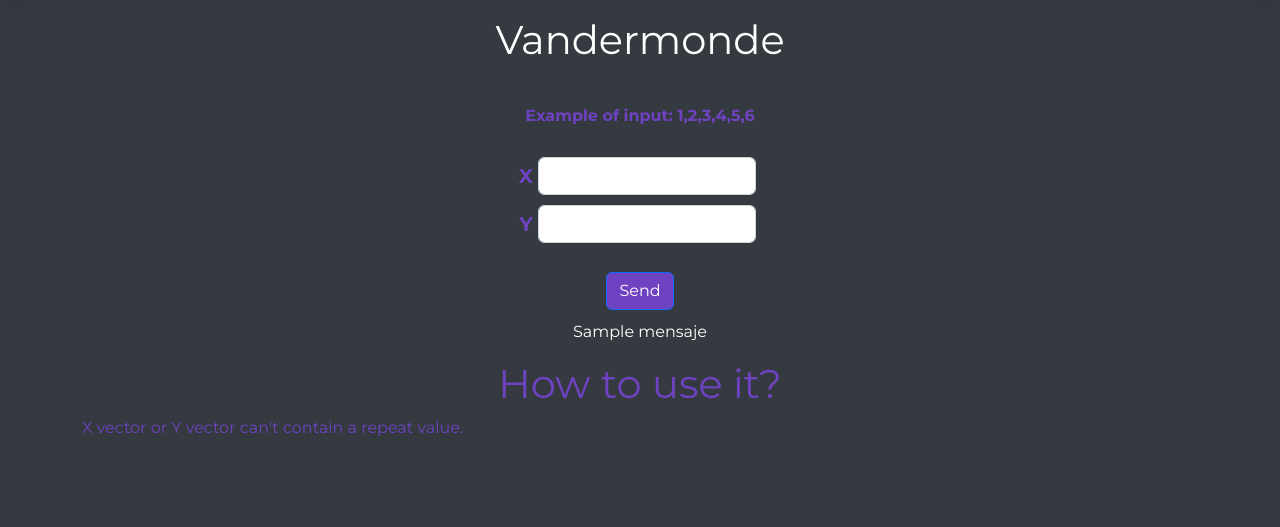
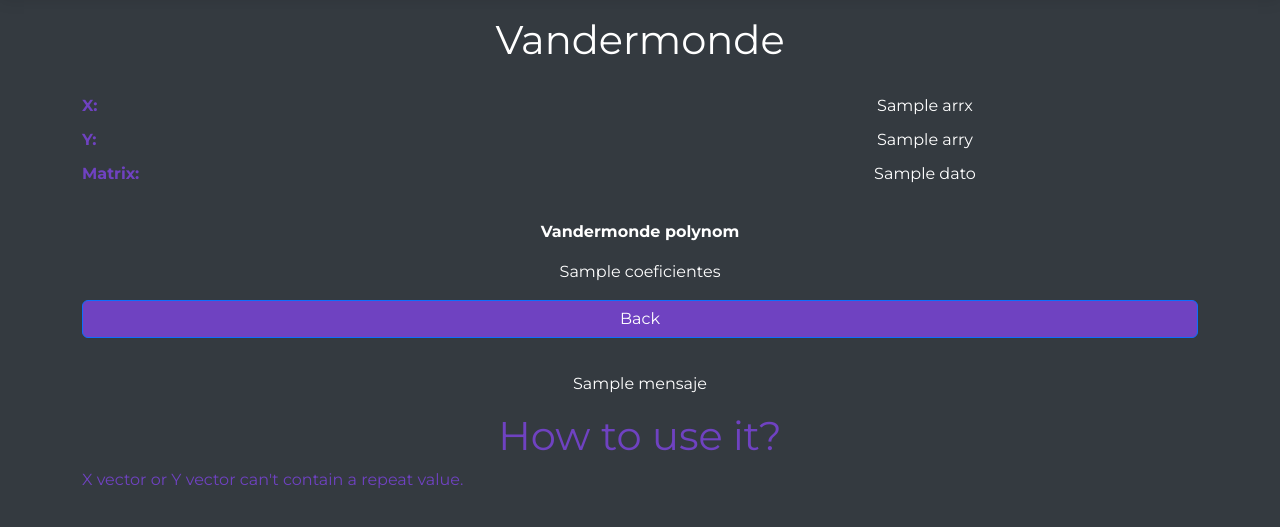
Before and after one commit to cczapatag/NumericalAnalysis, a Django app: template application/templates/vandermonde.html in a window 1280 px wide. Shown: the part 89-616 px from the top of the page. Run offline with Django 3.2, Linux system fonts and the light colour scheme; the template is opened without the code that fills it: most values are stand-ins (such as "Sample title", 1, 10 or a date in 2020); some libraries are stand-ins or nearby versions.

Commit message:
'updates'

```diff
--- a/application/Gauss.py
+++ b/application/Gauss.py
@@ -44,4 +44,4 @@ class Seidel():
             tableListData.append(tempMapIterData.copy())
             tempMapIterData.clear()
 
-        return tableListData, f'It converge at the point = {str(xn)}'
+        return tableListData, f'It converges at point = {str(xn)}'
--- a/application/Jacobi.py
+++ b/application/Jacobi.py
@@ -44,4 +44,4 @@ class Jacobi():
             tempMapIterData['E'] = '{:.1e}'.format(error).replace('error-0', 'error-')
             tableListData.append(tempMapIterData.copy())
             tempMapIterData.clear()
-        return tableListData, f'It converge at the point = {str(xn)}'
+        return tableListData, f'It converges at point = {str(xn)}'
--- a/application/sor.py
+++ b/application/sor.py
@@ -30,4 +30,4 @@ class SOR():
             tempMapIterData.clear()
 
 
-        return tableListData, f'It converges at the point = {str(phi)}'
+        return tableListData, f'It converges at point = {str(phi)}'
--- a/application/templates/fixed-point.html
+++ b/application/templates/fixed-point.html
@@ -61,7 +61,7 @@
                                 </div>
                             </div>
                             <div style="padding-top: 0px;margin-top: 10px;margin-bottom: 10px;">
-                                <div class="row">~
+                                <div class="row">
                                     <div class="col-md-6 text-start"><strong>Max iterations (Max 100):</strong></div>
                                     <div class="col-md-6 text-center" style="color: #fff">{{datos.iter}}</strong></div>
                                 </div>
--- a/application/templates/newton-raphson.html
+++ b/application/templates/newton-raphson.html
@@ -30,7 +30,7 @@
     </nav>
     <main data-bs-toggle="tooltip" data-bss-tooltip="" class="page landing-page" style="color: var(--bs-purple);background: var(--bs-gray-dark);padding-top: 0px;">
         <div class="container">
-            <h1 class="text-center text-white" style="margin-bottom: 30px;margin-top: 16px;">Newton-Raphson</h1>
+            <h1 class="text-center text-white" style="margin-bottom: 30px;margin-top: 16px;">Newton Raphson</h1>
             <div style="display: block;">
                 <div class="row d-flex float-none flex-row">
                     <div class="col-lg-5" style="padding-bottom: 0px;margin: 0px;margin-bottom: 10px;">
--- a/application/templates/vandermonde.html
+++ b/application/templates/vandermonde.html
@@ -35,7 +35,50 @@
             <div class="d-inline" style="display: inline-flex;">
                 <div class="row d-block flex-row" style="position: relative;">
                     <div class="col-lg-12 text-center" style="padding-bottom: 0px;margin: 0px;margin-bottom: 10px;">
+
+                        {% if datos %}
+                            <div style="padding-top: 0px;margin-top: 10px;margin-bottom: 10px;">
+                                <div class="row">
+                                    <div class="col-md-6 text-start"><strong>X:</strong></div>
+                                    <div class="col-md-6 text-center" style="color: #fff">{{datos.arrx}}</div>
+                                </div>
+                            </div>
+                            <div style="padding-top: 0px;margin-top: 10px;margin-bottom: 10px;">
+                                <div class="row">
+                                    <div class="col-md-6 text-start"><strong>Y:</strong></div>
+                                    <div class="col-md-6 text-center" style="color: #fff">{{datos.arry}}</div>
+                                </div>
+                            </div>
+                            <div style="padding-top: 0px;margin-top: 10px;margin-bottom: 10px;">
+                                <div class="row">
+                                    <div class="col-md-6 text-start"><strong>Matrix:</strong></div>
+                                    <div class="col-md-6 text-center" style="color: #fff">
+
+                                        {% for dato in resultado.resultados%}
+
+                                            {{dato}}
+                                            <br>
+
+                                        {% endfor %}
+
+                                    </div>
+                                </div>
+                            </div>
+
+                            <br>
+
+                            <p class="text-start text-sm-center" style="color: #fff"><strong>Vandermonde polynom</strong></p>
+
+                            <p class="text-start text-sm-center" style="color: #fff">{{resultado.coeficientes}}</p>
+
+                            <a class="btn btn-primary d-block w-100" role="button" style="margin-top: 16px; background: var(--bs-purple);" href="../vandermonde">Back</a>
+
+                        {% else %}
+
                             <form class="d-inline-block" method="post" style="display: inline-block;position: static;">
+
+                                {% csrf_token %}
+
                                 <div class="d-block" style="position: relative;display: grid;">
                                     <div class="text-center align-items-center" style="padding-top: 10px;margin-bottom: 0px;">
                                         <p style="margin-bottom: 0px;padding-top: 0px;"><strong>Example of input: 1,2,3,4,5,6</strong></p>
@@ -44,31 +87,34 @@
                                         <div class="row text-center" style="display: inline;position: static;">
                                             <div class="col justify-content-center" style="display: flex;position: static;">
                                                 <div class="align-items-center" style="display: inline-flex;padding: 0;padding-right: 0;padding-left: 0;margin: 5px;">
-                                                <p class="text-center m-auto" style="font-size: 20px;"><strong>X</strong></p><input class="form-control" type="text" style="margin: 0 5px;">
+                                                    <p class="text-center m-auto" style="font-size: 20px;"><strong>X</strong></p><input class="form-control" type="text" name="arrayx" style="margin: 0 5px;" required>
                                                 </div>
                                             </div>
                                             <div class="col justify-content-center" style="display: flex;">
                                                 <div class="text-center align-items-center" style="display: inline-flex;padding: 0;padding-right: 0;padding-left: 0;margin: 5px;">
-                                                <p class="text-center m-auto" style="font-size: 20px;"><strong>Y</strong></p><input class="form-control" type="text" style="margin: 0 5px;">
+                                                    <p class="text-center m-auto" style="font-size: 20px;"><strong>Y</strong></p><input class="form-control" type="text" name="arrayy" style="margin: 0 5px;" required>
                                                 </div>
                                             </div>
                                         </div>
                                     </div>
                                 </div>
                                 <div class="text-center" style="padding: 0;padding-top: 0px;padding-bottom: 0;padding-right: 20vw;padding-left: 20vw;"><button class="btn btn-primary d-block w-100" type="submit" style="background: var(--bs-purple);">Send</button></div>
+
                             </form>
+
+                        {% endif %}
+
                     </div>
                 </div>
                 <div class="d-block">
-                    {% if mensaje %}
+                    <br>
+
+                    {% if mensaje%}
 
                         <p class="text-start text-sm-center" style="color: #fff">{{mensaje}}</p>
 
-                    {% else %}
+                    {% endif %}
 
-                        <br>
-
-                    {% endif %}
                 </div>
             </div>
             <div style="margin-bottom: 0px;padding-bottom: 0px;">
--- a/corolla/urls.py
+++ b/corolla/urls.py
@@ -26,7 +26,7 @@ urlpatterns = [
     path('gauss-seidel/', applicationViews.gauss_seidel),
     path('jacobi/', applicationViews.jacobi),
     path('multiple-roots/', applicationViews.multiple_roots),
-    path('newton-raphson/', applicationViews.newton),
+    path('newton-raphson/', applicationViews.newton_raphson),
     path('secant/', applicationViews.secant),
     path('sor/', applicationViews.sor),
     path('newton/', applicationViews.newton),
```
Also changed, not shown: application/Vandermonde.py (added, +38 -0 lines), application/templates/newton.html (+5 -2 lines), application/templates/spline.html (+5 -2 lines), application/views.py (+43 -6 lines), mi_grafico2.png (added). Lines whose indentation alone changed are shown as unchanged.
